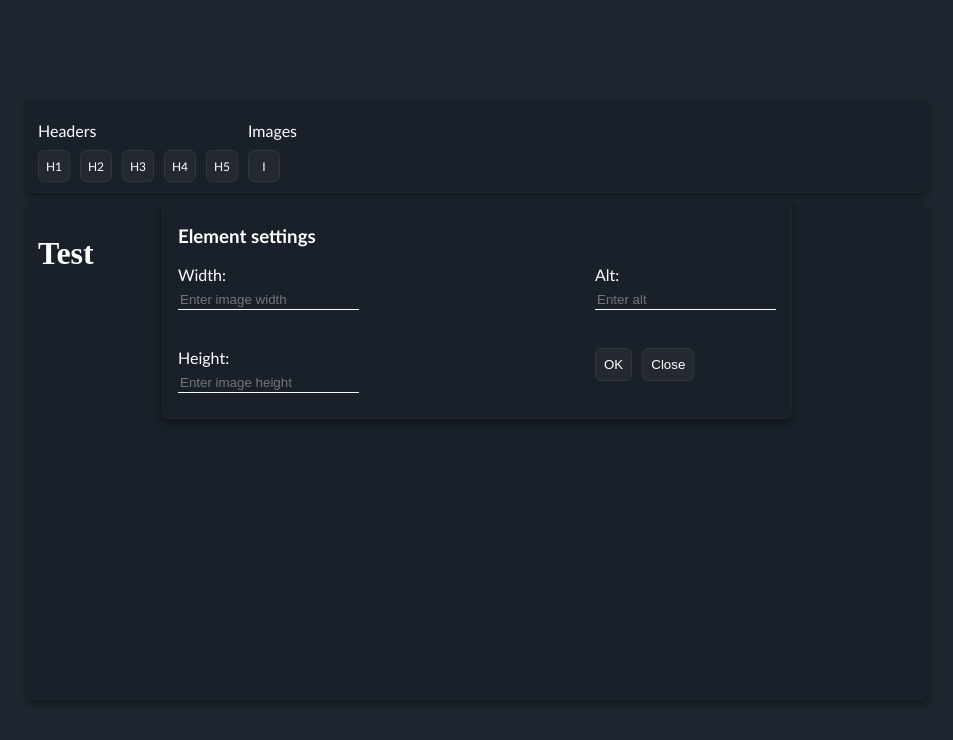
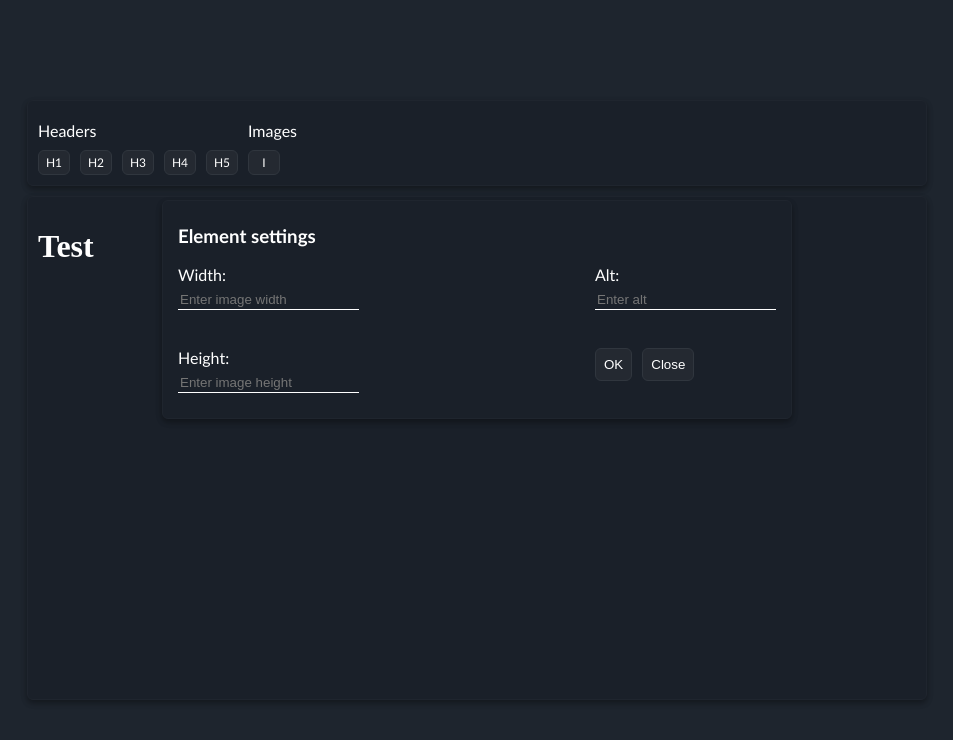
Before and after one commit to Zaba-web/VSTEdit, a Vue app: page / in a window 1280 px wide. Shown: the top 740 px of the page, without its empty margins (163-1116 px from the left). Built offline with nearby package versions, Linux system fonts and the light colour scheme.

Commit message:
Change height

```diff
--- a/src/components/VSTEditTool.vue
+++ b/src/components/VSTEditTool.vue
@@ -38,7 +38,7 @@ export default {
 
 <style lang="sass" scoped>
 .tool-container
-    height: 30px
+    height: 23px
     min-width: 30px
     transition: .4s
     display: inline-block
```
